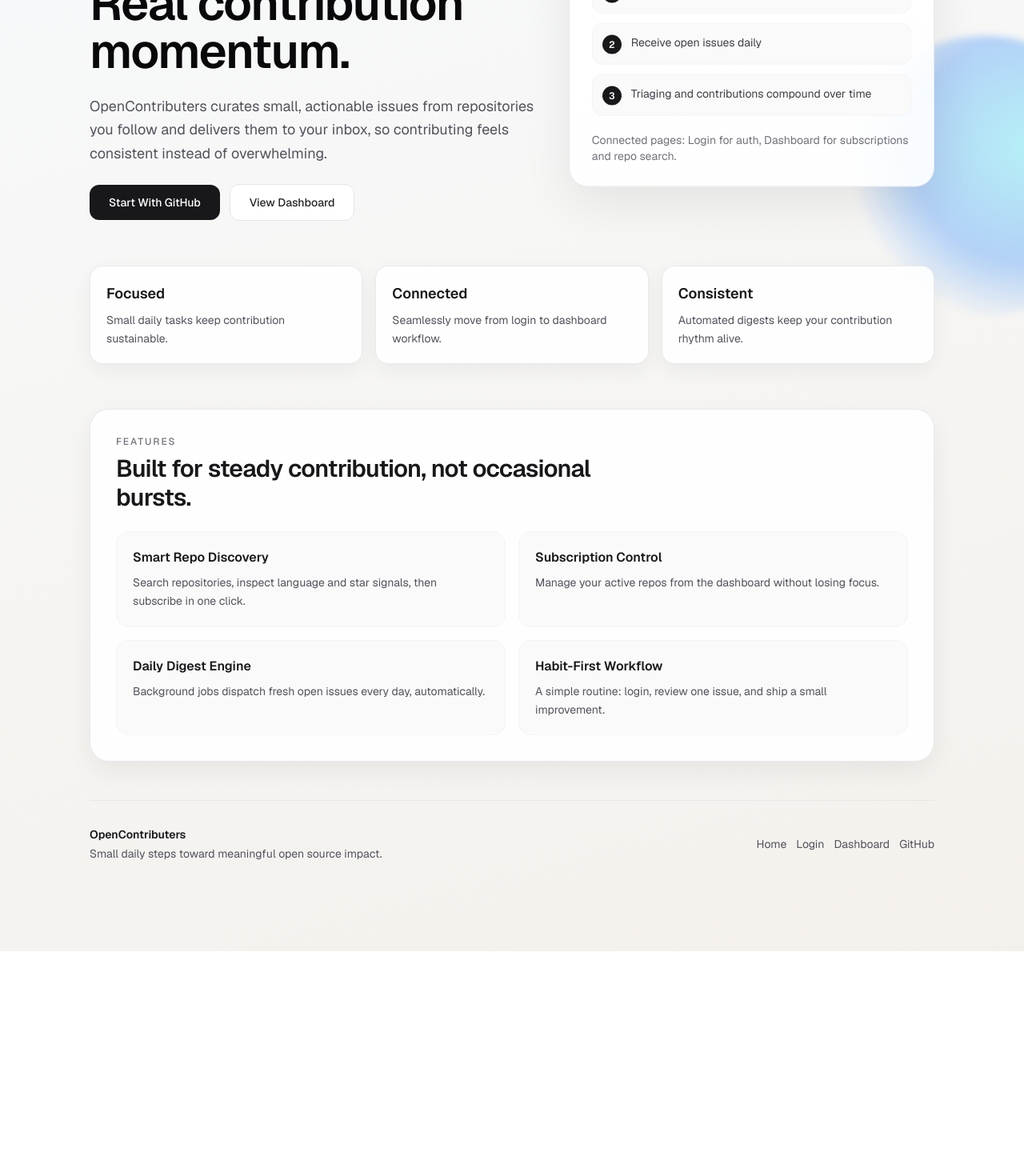
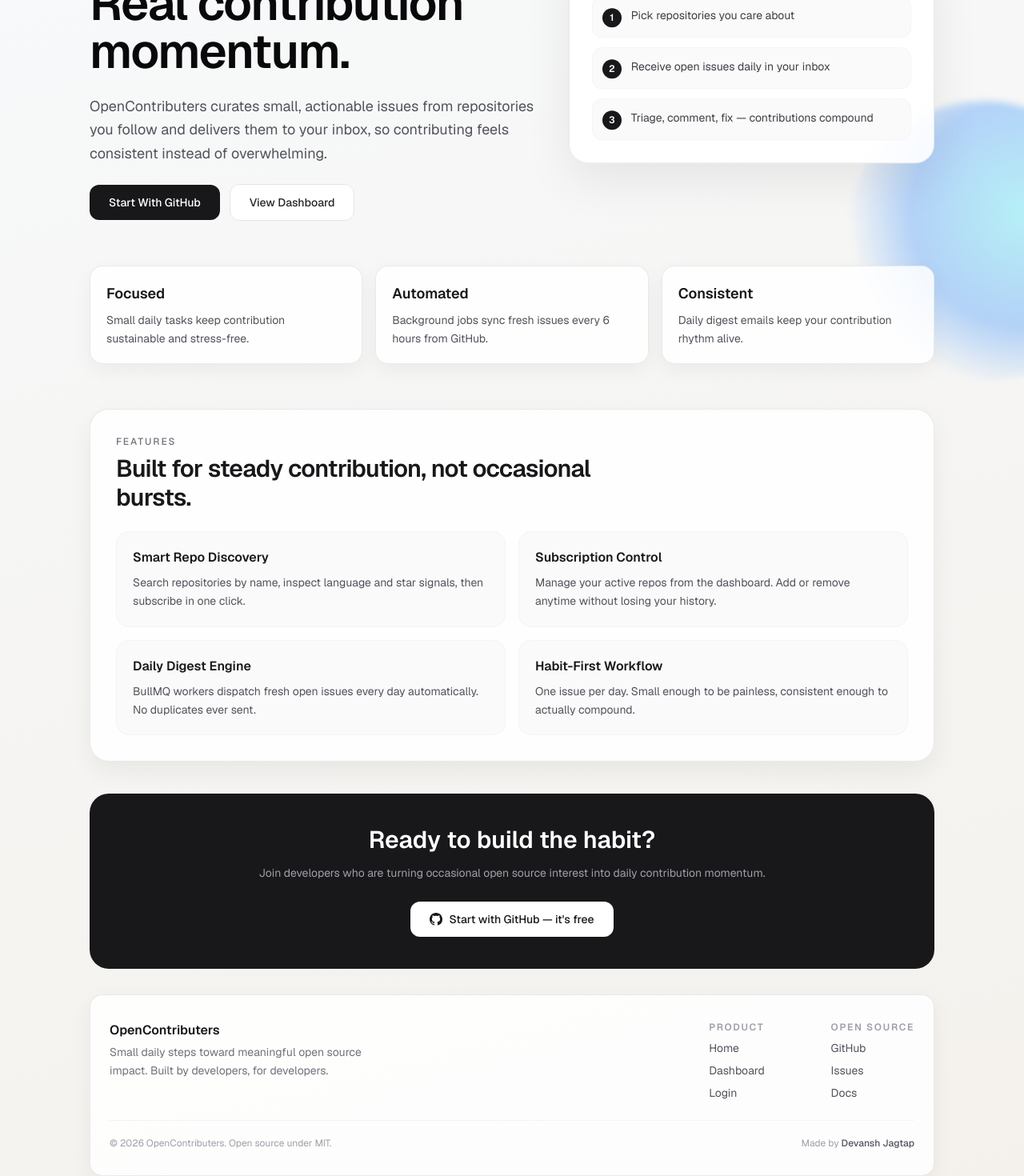
Before and after one commit to devansh-jagtap/openContributers, a Next.js app: page / in a window 1280 px wide. Shown: the part 320-1790 px from the top of the page at 80% size. Before the commit the page ends 1509 px from the top, so only its background shows below. Built offline with nearby package versions, Linux system fonts and the light colour scheme; no server answers; what bullmq would draw is missing.

Commit message:
fix: sync subscriptions UI updates and tighten footer spacing

```diff
--- a/app/dashboard/page.tsx
+++ b/app/dashboard/page.tsx
@@ -4,6 +4,7 @@
 import Link from "next/link"
 import RepoSearch from "@/components/RepoSearch"
 import MySubscriptions from "@/components/MySubscriptions"
+import SignOutButton from "@/components/SignOutButton"
 
 export default async function DashboardPage() {
   const session = await getServerSession(authOptions)
@@ -31,6 +32,9 @@
                 />
               )}
               <div>
+                <Link href="/" className="text-xs font-medium text-zinc-400 hover:text-zinc-600 transition">
+                  OpenContributers
+                </Link>
                 <h1 className="text-xl font-semibold tracking-tight text-zinc-900 sm:text-2xl">
                   Welcome, {session.user?.name ?? "Contributor"}
                 </h1>
@@ -45,12 +49,7 @@
               >
                 Home
               </Link>
-              <Link
-                href="/login"
-                className="rounded-lg bg-zinc-900 px-4 py-2 font-medium text-white transition hover:bg-zinc-700"
-              >
-                Account
-              </Link>
+              <SignOutButton />
             </div>
           </div>
 
@@ -98,9 +97,35 @@
         <div id="subscriptions" className="animate-fade-up scroll-mt-6" style={{ animationDelay: "120ms" }}>
           <MySubscriptions />
         </div>
+
         <div id="find-repos" className="animate-fade-up scroll-mt-6" style={{ animationDelay: "220ms" }}>
           <RepoSearch />
         </div>
+
+        {/* FOOTER */}
+        <footer className="animate-fade-up rounded-2xl border border-zinc-200/80 bg-white/85 px-6 py-6 shadow-[0_8px_24px_rgba(0,0,0,0.05)]" style={{ animationDelay: "320ms" }}>
+          <div className="flex flex-col gap-4 sm:flex-row sm:items-center sm:justify-between">
+            <div>
+              <p className="text-sm font-semibold text-zinc-900">OpenContributers</p>
+              <p className="mt-0.5 text-xs text-zinc-500">Small daily steps toward meaningful open source impact.</p>
+            </div>
+            <div className="flex flex-wrap gap-4 text-xs text-zinc-500">
+              <Link href="/" className="transition hover:text-zinc-900">Home</Link>
+              <a href="https://github.com/devansh-jagtap/openContributers" target="_blank" rel="noreferrer" className="transition hover:text-zinc-900">GitHub</a>
+              <a href="https://github.com/devansh-jagtap/openContributers/issues" target="_blank" rel="noreferrer" className="transition hover:text-zinc-900">Issues</a>
+            </div>
+          </div>
+          <div className="mt-4 border-t border-zinc-100 pt-4 flex flex-col gap-1 sm:flex-row sm:items-center sm:justify-between">
+            <p className="text-xs text-zinc-400">© 2026 OpenContributers. Open source under MIT.</p>
+            <p className="text-xs text-zinc-400">
+              Made by{" "}
+              <a href="https://github.com/devansh-jagtap" target="_blank" rel="noreferrer" className="font-medium text-zinc-600 hover:text-zinc-900 transition">
+                Devansh Jagtap
+              </a>
+            </p>
+          </div>
+        </footer>
+
       </div>
     </main>
   )
--- a/app/login/page.tsx
+++ b/app/login/page.tsx
@@ -1,34 +1,67 @@
 "use client"
 
 import { signIn } from "next-auth/react"
+import Link from "next/link"
 
 export default function LoginPage() {
   return (
-    <div className="min-h-screen flex items-center justify-center bg-gray-50">
-      <div className="bg-white p-10 rounded-2xl shadow-md flex flex-col items-center gap-6 w-full max-w-md">
+    <main className="landing-shell min-h-screen flex items-center justify-center px-6">
+      <div className="landing-ambient" aria-hidden="true">
+        <span className="landing-orb landing-orb-one" />
+        <span className="landing-orb landing-orb-two" />
+      </div>
 
-        <div className="flex flex-col items-center gap-2">
-          <h1 className="text-2xl font-bold text-gray-900">OpenContributers</h1>
-          <p className="text-gray-500 text-center text-sm">
+      <div className="relative z-10 w-full max-w-md animate-fade-up">
+        <div className="rounded-3xl border border-zinc-200/80 bg-white/90 p-8 shadow-[0_20px_60px_rgba(0,0,0,0.08)] backdrop-blur sm:p-10">
+
+          <div className="flex flex-col items-center gap-2 text-center">
+            <Link href="/" className="text-base font-semibold tracking-tight text-zinc-900">
+              OpenContributers
+            </Link>
+            <h1 className="mt-2 text-2xl font-semibold tracking-tight text-zinc-950">
+              Start contributing today
+            </h1>
+            <p className="text-sm leading-relaxed text-zinc-500">
               Get open source issues delivered to your inbox daily.
-            Build the habit of contributing.
+              Build the habit of contributing — one issue at a time.
             </p>
           </div>
 
+          <div className="mt-8 space-y-3">
             <button
               onClick={() => signIn("github", { callbackUrl: "/dashboard" })}
-          className="flex items-center gap-3 bg-gray-900 text-white px-6 py-3 rounded-lg hover:bg-gray-700 transition-colors w-full justify-center font-medium"
+              className="flex w-full items-center justify-center gap-3 rounded-xl bg-zinc-900 px-6 py-3.5 text-sm font-medium text-white transition hover:-translate-y-0.5 hover:bg-zinc-700 active:translate-y-0"
             >
-          <svg viewBox="0 0 24 24" className="w-5 h-5 fill-white">
+              <svg viewBox="0 0 24 24" className="h-5 w-5 fill-white">
                 <path d="M12 0C5.37 0 0 5.37 0 12c0 5.31 3.435 9.795 8.205 11.385.6.105.825-.255.825-.57 0-.285-.015-1.23-.015-2.235-3.015.555-3.795-.735-4.035-1.41-.135-.345-.72-1.41-1.23-1.695-.42-.225-1.02-.78-.015-.795.945-.015 1.62.87 1.845 1.23 1.08 1.815 2.805 1.305 3.495.99.105-.78.42-1.305.765-1.605-2.67-.3-5.46-1.335-5.46-5.925 0-1.305.465-2.385 1.23-3.225-.12-.3-.54-1.53.12-3.18 0 0 1.005-.315 3.3 1.23.96-.27 1.98-.405 3-.405s2.04.135 3 .405c2.295-1.56 3.3-1.23 3.3-1.23.66 1.65.24 2.88.12 3.18.765.84 1.23 1.905 1.23 3.225 0 4.605-2.805 5.625-5.475 5.925.435.375.81 1.095.81 2.22 0 1.605-.015 2.895-.015 3.3 0 .315.225.69.825.57A12.02 12.02 0 0 0 24 12c0-6.63-5.37-12-12-12z"/>
               </svg>
-          Sign in with GitHub
+              Continue with GitHub
             </button>
+          </div>
 
-        <p className="text-xs text-gray-400 text-center">
-          We only request read access to your public repos and issues.
+          <div className="mt-6 space-y-2">
+            {[
+              "Read access to public repos and issues only",
+              "No spam — one digest email per day maximum",
+              "Unsubscribe from any repo anytime",
+            ].map((item) => (
+              <div key={item} className="flex items-center gap-2 text-xs text-zinc-500">
+                <svg className="h-3.5 w-3.5 shrink-0 text-zinc-400" fill="none" viewBox="0 0 24 24" stroke="currentColor" strokeWidth={2.5}>
+                  <path strokeLinecap="round" strokeLinejoin="round" d="M4.5 12.75l6 6 9-13.5" />
+                </svg>
+                {item}
+              </div>
+            ))}
+          </div>
+
+          <p className="mt-6 text-center text-xs text-zinc-400">
+            By signing in you agree to our terms of use.{" "}
+            <Link href="/" className="underline underline-offset-2 hover:text-zinc-600">
+              Back to home
+            </Link>
           </p>
         </div>
       </div>
+    </main>
   )
 }
--- a/app/page.tsx
+++ b/app/page.tsx
@@ -1,6 +1,11 @@
-import Link from "next/link";
+import Link from "next/link"
+import { getServerSession } from "next-auth"
+import { authOptions } from "@/lib/auth"
+import SignOutButton from "@/components/SignOutButton"
 
-export default function Home() {
+export default async function Home() {
+  const session = await getServerSession(authOptions)
+
   return (
     <main className="landing-shell min-h-screen">
       <div className="landing-ambient" aria-hidden="true">
@@ -8,13 +13,26 @@
         <span className="landing-orb landing-orb-two" />
       </div>
 
-      <div className="mx-auto flex w-full max-w-6xl flex-col px-6 pb-20 pt-8 sm:px-10 lg:px-12">
+      <div className="mx-auto flex w-full max-w-6xl flex-col px-6 pb-8 pt-8 sm:px-10 sm:pb-10 lg:px-12">
+
+        {/* NAVBAR */}
         <header className="animate-fade-up flex items-center justify-between rounded-2xl border border-black/5 bg-white/85 px-5 py-4 shadow-[0_8px_30px_rgba(0,0,0,0.06)] backdrop-blur">
           <Link href="/" className="text-base font-semibold tracking-tight text-zinc-900">
             OpenContributers
           </Link>
-
           <nav className="flex items-center gap-2 text-sm">
+            {session ? (
+              <>
+                <Link
+                  href="/dashboard"
+                  className="rounded-lg border border-zinc-200 px-4 py-2 text-zinc-700 transition hover:border-zinc-300 hover:bg-zinc-100"
+                >
+                  Dashboard
+                </Link>
+                <SignOutButton />
+              </>
+            ) : (
+              <>
                 <Link
                   href="/login"
                   className="rounded-lg border border-zinc-200 px-4 py-2 text-zinc-700 transition hover:border-zinc-300 hover:bg-zinc-100"
@@ -22,14 +40,17 @@
                   Login
                 </Link>
                 <Link
-              href="/dashboard"
+                  href="/login"
                   className="rounded-lg bg-zinc-900 px-4 py-2 font-medium text-white transition hover:bg-zinc-700"
                 >
-              Dashboard
+                  Get Started
                 </Link>
+              </>
+            )}
           </nav>
         </header>
 
+        {/* HERO */}
         <section className="animate-fade-up mt-14 grid gap-10 lg:mt-20 lg:grid-cols-[1.1fr_0.9fr] lg:items-center" style={{ animationDelay: "120ms" }}>
           <div className="space-y-6">
             <p className="inline-flex rounded-full border border-zinc-200 bg-white/90 px-3 py-1 text-xs font-medium uppercase tracking-[0.18em] text-zinc-500">
@@ -43,7 +64,6 @@
             <p className="max-w-xl text-base leading-relaxed text-zinc-600 sm:text-lg">
               OpenContributers curates small, actionable issues from repositories you follow and delivers them to your inbox, so contributing feels consistent instead of overwhelming.
             </p>
-
             <div className="flex flex-wrap items-center gap-3">
               <Link
                 href="/login"
@@ -65,8 +85,8 @@
             <div className="mt-4 space-y-3">
               {[
                 "Pick repositories you care about",
-                "Receive open issues daily",
-                "Triaging and contributions compound over time",
+                "Receive open issues daily in your inbox",
+                "Triage, comment, fix — contributions compound",
               ].map((item, index) => (
                 <div key={item} className="flex items-start gap-3 rounded-xl border border-zinc-100 bg-zinc-50/90 p-3">
                   <span className="mt-0.5 inline-flex h-6 w-6 shrink-0 items-center justify-center rounded-full bg-zinc-900 text-xs font-semibold text-white">
@@ -76,26 +96,15 @@
                 </div>
               ))}
             </div>
-            <p className="mt-5 text-sm text-zinc-500">
-              Connected pages: Login for auth, Dashboard for subscriptions and repo search.
-            </p>
           </div>
         </section>
 
+        {/* HIGHLIGHTS */}
         <section className="mt-14 grid gap-4 sm:grid-cols-3" aria-label="Product highlights">
           {[
-            {
-              title: "Focused",
-              description: "Small daily tasks keep contribution sustainable.",
-            },
-            {
-              title: "Connected",
-              description: "Seamlessly move from login to dashboard workflow.",
-            },
-            {
-              title: "Consistent",
-              description: "Automated digests keep your contribution rhythm alive.",
-            },
+            { title: "Focused", description: "Small daily tasks keep contribution sustainable and stress-free." },
+            { title: "Automated", description: "Background jobs sync fresh issues every 6 hours from GitHub." },
+            { title: "Consistent", description: "Daily digest emails keep your contribution rhythm alive." },
           ].map((feature, i) => (
             <article
               key={feature.title}
@@ -108,32 +117,20 @@
           ))}
         </section>
 
-        <section className="mt-14 rounded-3xl border border-zinc-200/80 bg-white/90 p-6 shadow-[0_12px_32px_rgba(0,0,0,0.06)] sm:p-8" aria-label="Features">
+        {/* FEATURES */}
+        <section className="mt-14 rounded-3xl border border-zinc-200/80 bg-white/90 p-6 shadow-[0_12px_32px_rgba(0,0,0,0.06)] sm:p-8">
           <div className="max-w-2xl">
             <p className="text-xs font-medium uppercase tracking-[0.16em] text-zinc-500">Features</p>
             <h2 className="mt-2 text-2xl font-semibold tracking-tight text-zinc-900 sm:text-3xl">
               Built for steady contribution, not occasional bursts.
             </h2>
           </div>
-
           <div className="mt-6 grid gap-4 md:grid-cols-2">
             {[
-              {
-                title: "Smart Repo Discovery",
-                description: "Search repositories, inspect language and star signals, then subscribe in one click.",
-              },
-              {
-                title: "Subscription Control",
-                description: "Manage your active repos from the dashboard without losing focus.",
-              },
-              {
-                title: "Daily Digest Engine",
-                description: "Background jobs dispatch fresh open issues every day, automatically.",
-              },
-              {
-                title: "Habit-First Workflow",
-                description: "A simple routine: login, review one issue, and ship a small improvement.",
-              },
+              { title: "Smart Repo Discovery", description: "Search repositories by name, inspect language and star signals, then subscribe in one click." },
+              { title: "Subscription Control", description: "Manage your active repos from the dashboard. Add or remove anytime without losing your history." },
+              { title: "Daily Digest Engine", description: "BullMQ workers dispatch fresh open issues every day automatically. No duplicates ever sent." },
+              { title: "Habit-First Workflow", description: "One issue per day. Small enough to be painless, consistent enough to actually compound." },
             ].map((item) => (
               <article key={item.title} className="rounded-2xl border border-zinc-100 bg-zinc-50/90 p-5">
                 <h3 className="text-base font-semibold text-zinc-900">{item.title}</h3>
@@ -143,27 +140,54 @@
           </div>
         </section>
 
-        <footer className="mt-12 flex flex-col gap-5 border-t border-zinc-200/80 py-8 text-sm text-zinc-600 sm:flex-row sm:items-center sm:justify-between">
-          <div>
+        {/* CTA BANNER */}
+        <section className="mt-10 rounded-3xl bg-zinc-900 p-8 text-center sm:p-10">
+          <h2 className="text-2xl font-semibold text-white sm:text-3xl">Ready to build the habit?</h2>
+          <p className="mt-3 text-sm leading-relaxed text-zinc-400">
+            Join developers who are turning occasional open source interest into daily contribution momentum.
+          </p>
+          <Link
+            href="/login"
+            className="mt-6 inline-flex items-center gap-2 rounded-xl bg-white px-6 py-3 text-sm font-medium text-zinc-900 transition hover:-translate-y-0.5 hover:bg-zinc-100"
+          >
+            <svg viewBox="0 0 24 24" className="h-4 w-4 fill-zinc-900">
+              <path d="M12 0C5.37 0 0 5.37 0 12c0 5.31 3.435 9.795 8.205 11.385.6.105.825-.255.825-.57 0-.285-.015-1.23-.015-2.235-3.015.555-3.795-.735-4.035-1.41-.135-.345-.72-1.41-1.23-1.695-.42-.225-1.02-.78-.015-.795.945-.015 1.62.87 1.845 1.23 1.08 1.815 2.805 1.305 3.495.99.105-.78.42-1.305.765-1.605-2.67-.3-5.46-1.335-5.46-5.925 0-1.305.465-2.385 1.23-3.225-.12-.3-.54-1.53.12-3.18 0 0 1.005-.315 3.3 1.23.96-.27 1.98-.405 3-.405s2.04.135 3 .405c2.295-1.56 3.3-1.23 3.3-1.23.66 1.65.24 2.88.12 3.18.765.84 1.23 1.905 1.23 3.225 0 4.605-2.805 5.625-5.475 5.925.435.375.81 1.095.81 2.22 0 1.605-.015 2.895-.015 3.3 0 .315.225.69.825.57A12.02 12.02 0 0 0 24 12c0-6.63-5.37-12-12-12z"/>
+            </svg>
+            Start with GitHub — it&apos;s free
+          </Link>
+        </section>
+
+        {/* FOOTER */}
+        <footer className="mt-8 rounded-2xl border border-zinc-200/80 bg-white/85 px-6 py-8 shadow-[0_8px_24px_rgba(0,0,0,0.05)]">
+          <div className="flex flex-col gap-6 sm:flex-row sm:items-start sm:justify-between">
+            <div className="max-w-xs">
               <p className="font-semibold text-zinc-900">OpenContributers</p>
-            <p className="mt-1">Small daily steps toward meaningful open source impact.</p>
+              <p className="mt-1 text-sm leading-relaxed text-zinc-500">
+                Small daily steps toward meaningful open source impact. Built by developers, for developers.
+              </p>
             </div>
-
-          <div className="flex flex-wrap items-center gap-3">
+            <div className="grid grid-cols-2 gap-x-12 gap-y-2 text-sm text-zinc-600 sm:grid-cols-2">
+              <div className="flex flex-col gap-2">
+                <p className="text-xs font-semibold uppercase tracking-[0.14em] text-zinc-400">Product</p>
                 <Link href="/" className="transition hover:text-zinc-900">Home</Link>
+                <Link href="/dashboard" className="transition hover:text-zinc-900">Dashboard</Link>
                 <Link href="/login" className="transition hover:text-zinc-900">Login</Link>
-            <Link href="/dashboard" className="transition hover:text-zinc-900">Dashboard</Link>
-            <a
-              href="https://github.com/devansh-jagtap/openContributers"
-              target="_blank"
-              rel="noreferrer"
-              className="transition hover:text-zinc-900"
-            >
-              GitHub
-            </a>
+              </div>
+              <div className="flex flex-col gap-2">
+                <p className="text-xs font-semibold uppercase tracking-[0.14em] text-zinc-400">Open Source</p>
+                <a href="https://github.com/devansh-jagtap/openContributers" target="_blank" rel="noreferrer" className="transition hover:text-zinc-900">GitHub</a>
+                <a href="https://github.com/devansh-jagtap/openContributers/issues" target="_blank" rel="noreferrer" className="transition hover:text-zinc-900">Issues</a>
+                <a href="https://github.com/devansh-jagtap/openContributers/blob/main/README.md" target="_blank" rel="noreferrer" className="transition hover:text-zinc-900">Docs</a>
+              </div>
+            </div>
+          </div>
+          <div className="mt-6 border-t border-zinc-100 pt-5 flex flex-col gap-2 sm:flex-row sm:items-center sm:justify-between">
+            <p className="text-xs text-zinc-400">© 2026 OpenContributers. Open source under MIT.</p>
+            <p className="text-xs text-zinc-400">Made by <a href="https://github.com/devansh-jagtap" target="_blank" rel="noreferrer" className="font-medium text-zinc-600 hover:text-zinc-900">Devansh Jagtap</a></p>
           </div>
         </footer>
+
       </div>
     </main>
-  );
+  )
 }
--- /dev/null
+++ b/components/SignOutButton.tsx
@@ -0,0 +1,14 @@
+"use client"
+
+import { signOut } from "next-auth/react"
+
+export default function SignOutButton() {
+  return (
+    <button
+      onClick={() => signOut({ callbackUrl: "/" })}
+      className="rounded-lg bg-zinc-900 px-4 py-2 text-sm font-medium text-white transition hover:bg-zinc-700"
+    >
+      Sign Out
+    </button>
+  )
+}
```
Also changed, not shown: components/MySubscriptions.tsx (+33 -34 lines), components/RepoSearch.tsx (+26 -18 lines). Lines whose indentation alone changed are shown as unchanged.
